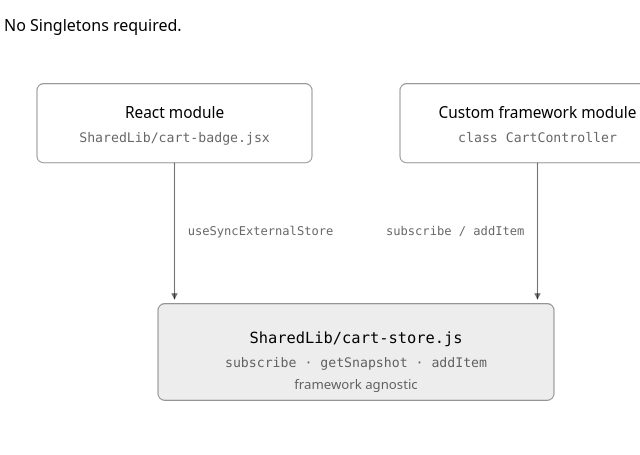
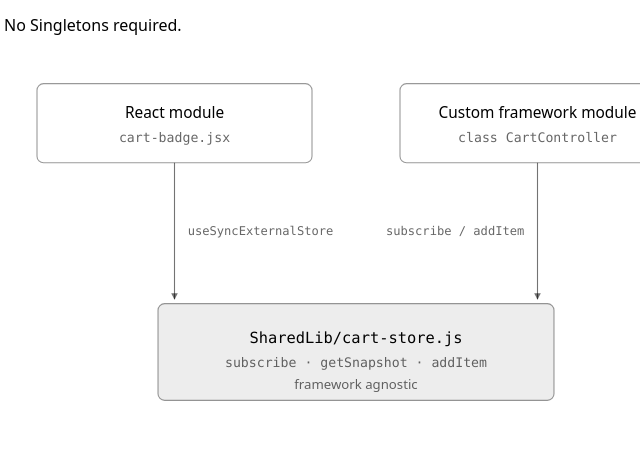
Before and after one commit to clhoultby/clh365, a website: page public/react/01-external-stores-delegate-patterns.html in a window 1280 px wide. Shown: the part 2723-3178 px from the top of the page, 284-924 px from the left. Drawn offline with Linux system fonts and the light colour scheme.

Commit message:
fix image

```diff
--- a/public/react/01-external-stores-delegate-patterns.html
+++ b/public/react/01-external-stores-delegate-patterns.html
@@ -142,7 +142,7 @@ export class CartController {
     </g>
     <g fill="currentColor" fill-opacity=".6" text-anchor="middle"
        font-family="ui-monospace, SFMono-Regular, Menlo, monospace" font-size="12">
-      <text x="155" y="69">SharedLib/cart-badge.jsx</text>
+      <text x="155" y="69">cart-badge.jsx</text>
       <text x="485" y="69">class CartController</text>
     </g>
 
```
